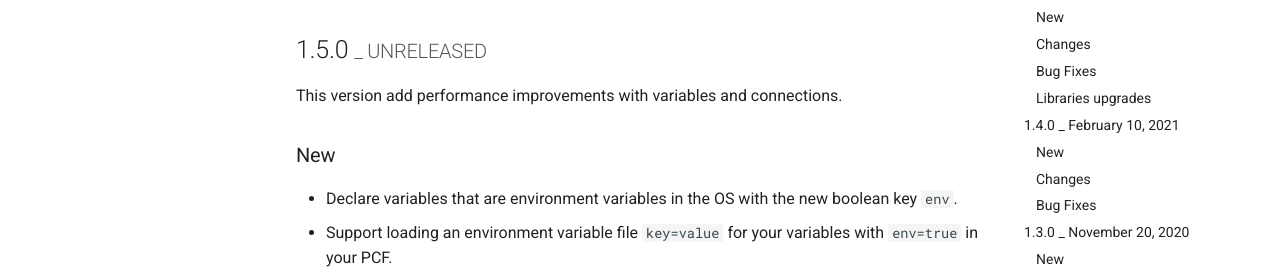
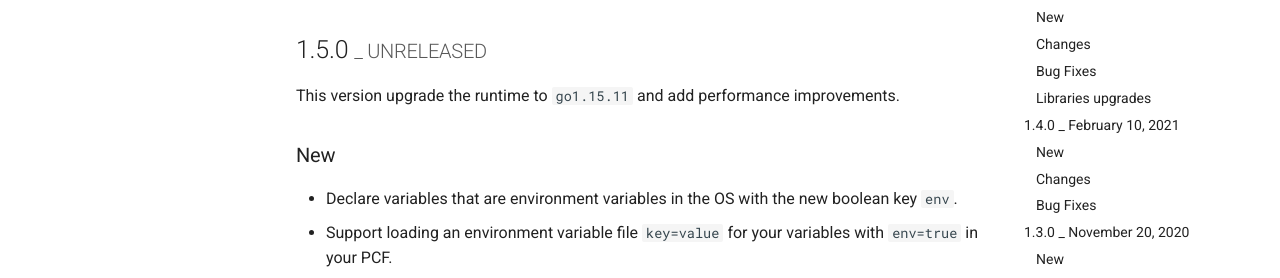
Before and after one commit to Dixer-ETL/dixer-docs, an MkDocs documentation site: the page built from docs/Changelog.md, in a window 1280 px wide and 900 px high. Shown: the part 196-474 px from the top of the window. Built offline with MkDocs 1.6.1 and Material for MkDocs 9.7.7, drawn with Linux system fonts in a browser that asks for light colours; comment, search, counter and statistics services are not loaded.

Commit message:
Go 1.15.11

```diff
--- a/docs/Changelog.md
+++ b/docs/Changelog.md
@@ -2,7 +2,7 @@
 
 ## 1.5.0 <small>_ UNRELEASED</small>
 
-This version add performance improvements with variables and connections.
+This version upgrade the runtime to `go1.15.11` and add performance improvements.
 
 ### New
 * Declare variables that are environment variables in the OS with the new boolean key `env`.
```
